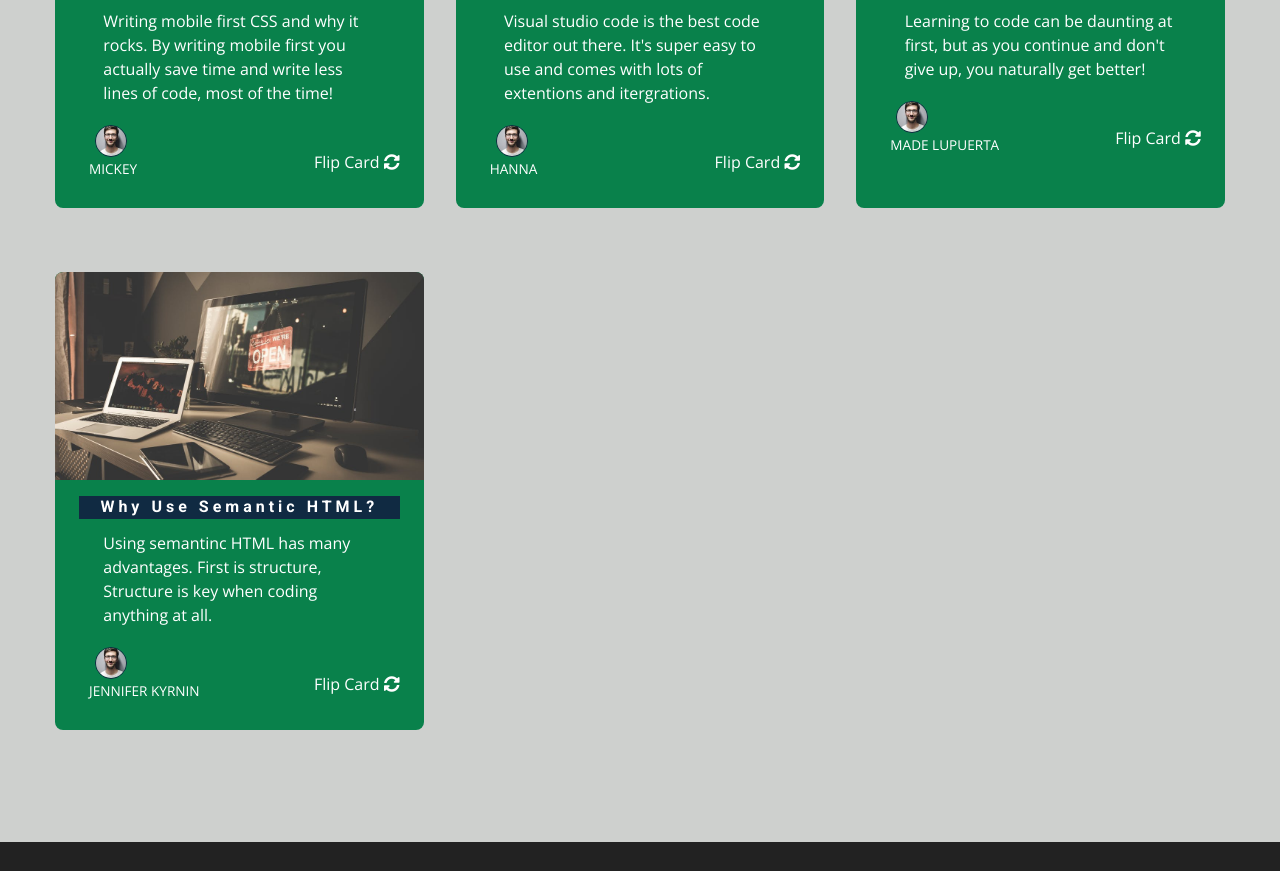
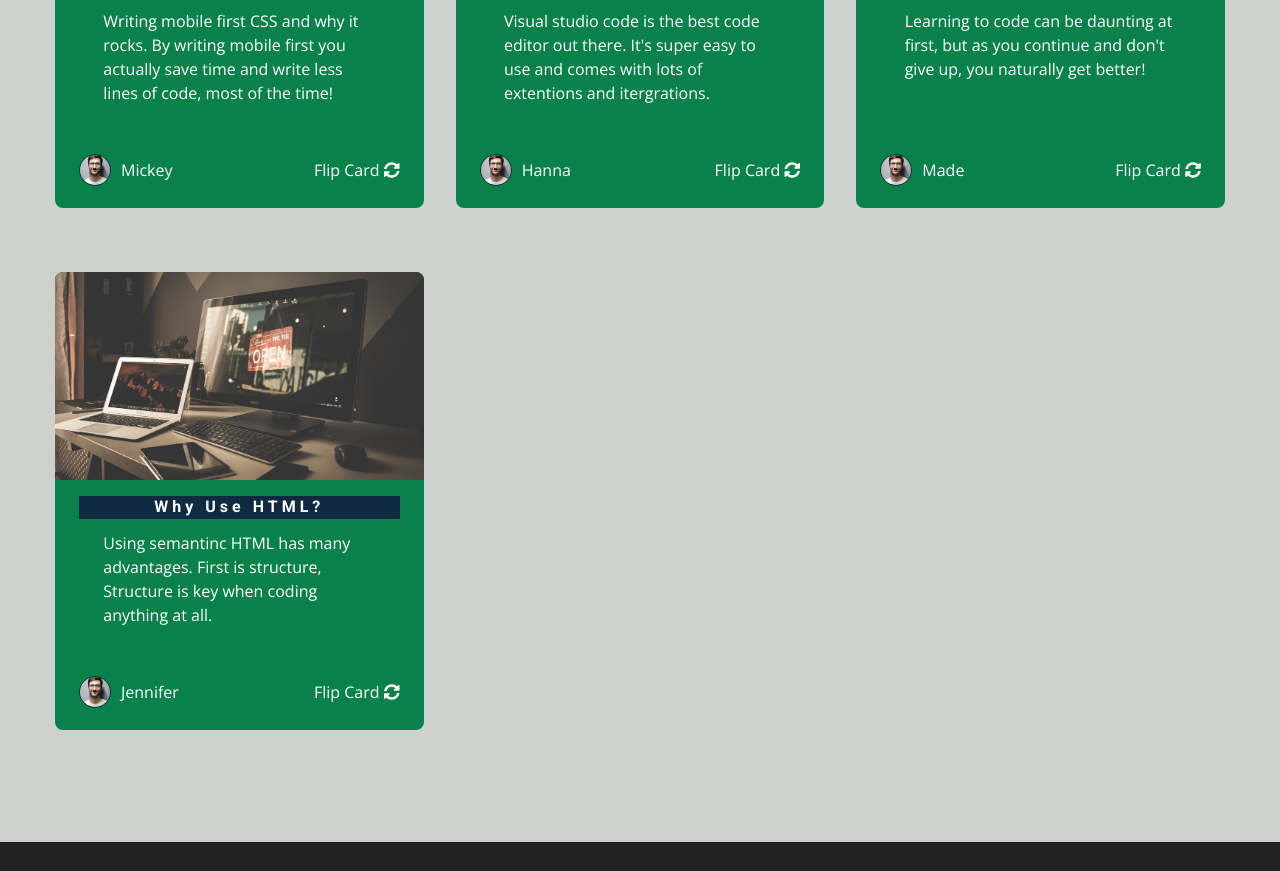
Before and after one commit to jakesmith4/jakes-dev-portfolio, a plain HTML site: page index.html in a window 1280 px wide. Shown: the part 6505-7376 px from the top of the page. Drawn offline with nearby package versions, Linux system fonts and the light colour scheme.

Commit message:
fixed flip card flexbox

```diff
--- a/css/styles.css
+++ b/css/styles.css
@@ -12,10 +12,10 @@ Variables
 */
 :root {
   /* My Personal Colors */
-  --clr-primary-a: hsl(135, 100%, 60%);
-  --clr-secondary: hsl(193, 93%, 46%);
-  --clr-thirdary: hsl(325, 14%, 67%);
-  --clr-forth: hsl(220, 24%, 24%);
+  --clr-primary-a: #33ff66;
+  --clr-secondary: #08b3e2;
+  --clr-thirdary: #b79fad;
+  --clr-forth: #2f384c;
   --clr-black: #002424;
   --clr-primary-light: hsl(123, 87%, 91%);
   /* dark shades of primary color*/
@@ -38,6 +38,8 @@ Variables
   --clr-primary-700: #054c2c;
   --clr-primary-800: #03311d;
   --clr-primary-900: #02170d;
+  /*  */
+
   /* darkest grey - used for headings */
   --clr-grey-1: hsl(209, 61%, 16%);
   --clr-grey-2: hsl(211, 39%, 23%);
@@ -265,7 +267,6 @@ Navbar
   -webkit-box-align: center;
   -ms-flex-align: center;
   align-items: center;
-  background: var(--clr-grey-1);
   background: var(--clr-forth);
   -webkit-transition: var(--transition);
   -o-transition: var(--transition);
@@ -1128,10 +1129,12 @@ Blog
   max-width: 17rem;
   margin-left: auto;
   margin-right: auto;
+  margin-bottom: 3rem;
+  margin-bottom: 0;
+  min-height: 145px;
 }
 
 .card .blog-name {
-  margin-top: 2px;
   margin-left: 10px;
 }
 
@@ -1205,6 +1208,12 @@ Blog
   display: flex;
   align-items: center;
   justify-content: space-between;
+  color: var(--clr-white);
+}
+
+.footer-flex {
+  display: flex;
+  align-items: center;
 }
 
 .card-footer img {
@@ -1214,7 +1223,7 @@ Blog
   object-fit: cover;
   border-radius: 50%;
   border: 1.5px solid var(--clr-grey-1);
-  margin-left: 1rem;
+  margin-right: 10px;
 }
 
 .card-footer p {
@@ -1223,6 +1232,7 @@ Blog
   justify-self: end;
   margin-right: 1rem;
   font-size: 0.85rem;
+  margin-bottom: 0;
 }
 
 .card-footer a {
@@ -1465,6 +1475,10 @@ Projects Page
 .projects-hero-info h3 {
   margin-top: 1rem;
   color: var(--clr-grey-6);
+}
+
+.projects-hero p {
+  letter-spacing: 1px;
 }
 
 @media screen and (min-width: 576px) {
--- a/index.html
+++ b/index.html
@@ -4,6 +4,11 @@
     <meta charset="UTF-8" />
     <meta name="viewport" content="width=device-width, initial-scale=1.0" />
     <title>Jacob Smith || Home</title>
+    <!-- Favicon -->
+    <link rel="apple-touch-icon" sizes="180x180" href="/apple-touch-icon.png" />
+    <link rel="icon" type="image/png" sizes="32x32" href="/favicon-32x32.png" />
+    <link rel="icon" type="image/png" sizes="16x16" href="/favicon-16x16.png" />
+    <link rel="manifest" href="/site.webmanifest" />
     <!-- Font-Awesome Icons -->
     <link
       rel="stylesheet"
@@ -629,12 +634,12 @@
                 of the time!
               </p>
               <div class="card-footer">
-                <div>
+                <div class="footer-flex">
                   <img
                     src="./images/hero-img-small-min.jpeg"
                     alt="author image"
                   />
-                  <p class="blog-name">mickey</p>
+                  Mickey
                 </div>
                 <div>
                   <a href="#" class="card-flip-link" title="Flip Card"
@@ -684,12 +689,12 @@
                 easy to use and comes with lots of extentions and itergrations.
               </p>
               <div class="card-footer">
-                <div>
+                <div class="footer-flex">
                   <img
                     src="./images/hero-img-small-min.jpeg"
                     alt="author image"
                   />
-                  <p class="blog-name">hanna</p>
+                  Hanna
                 </div>
                 <div>
                   <a href="#" class="card-flip-link" title="Flip Card"
@@ -739,12 +744,12 @@
                 and don't give up, you naturally get better!
               </p>
               <div class="card-footer">
-                <div>
+                <div class="footer-flex">
                   <img
                     src="./images/hero-img-small-min.jpeg"
                     alt="author image"
                   />
-                  <p class="blog-name">made lupuerta</p>
+                  Made
                 </div>
                 <div>
                   <a href="#" class="card-flip-link" title="Flip Card"
@@ -788,18 +793,18 @@
           <div class="card-side card-front card-front-flip">
             <img src="./images/project-4-min.jpeg" alt="labtop and tablets" />
             <div class="card-info">
-              <h4>Why Use Semantic HTML?</h4>
+              <h4>Why Use HTML?</h4>
               <p>
                 Using semantinc HTML has many advantages. First is structure,
                 Structure is key when coding anything at all.
               </p>
               <div class="card-footer">
-                <div>
+                <div class="footer-flex">
                   <img
                     src="./images/hero-img-small-min.jpeg"
                     alt="author image"
                   />
-                  <p class="blog-name">Jennifer Kyrnin</p>
+                  Jennifer
                 </div>
                 <div>
                   <a href="#" class="card-flip-link" title="Flip Card"
```
Also changed, not shown: about.html (+5 -0 lines), contact.html (+5 -0 lines), projects.html (+5 -0 lines), android-chrome-192x192.png (added), android-chrome-512x512.png (added), apple-touch-icon.png (added), favicon-16x16.png (added), favicon-32x32.png (added), favicon.ico (added), site.webmanifest (added).
